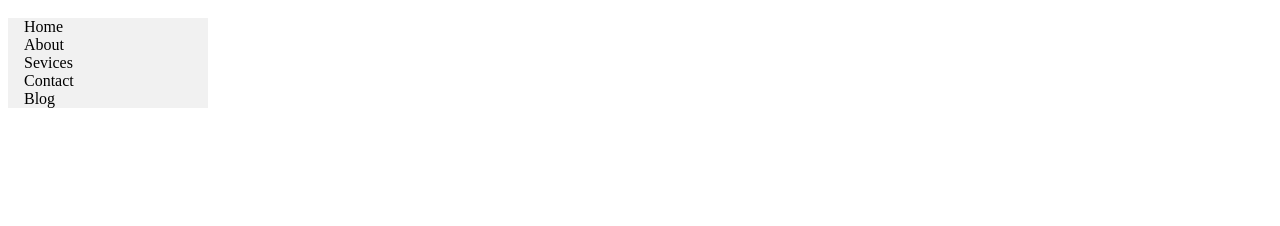
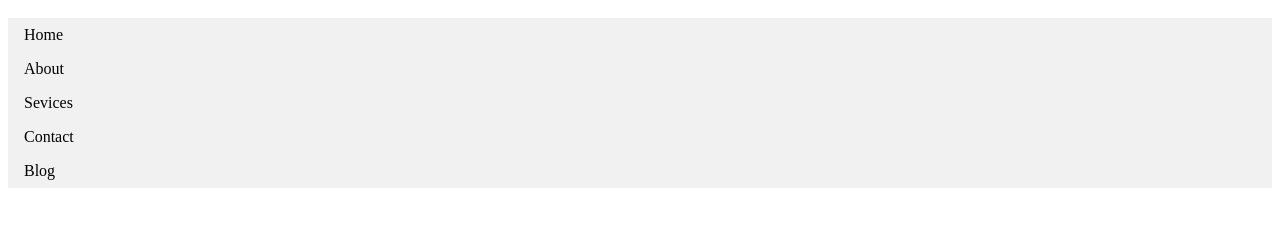
Before and after one commit to Daveym1/Daveym1.github.io, a plain HTML site: page index.html in a window 1280 px wide. Shown: the part 48-274 px from the top of the page. Drawn offline with Linux system fonts and the light colour scheme.

Commit message:
moving things around

```diff
--- a/css/main.css
+++ b/css/main.css
@@ -2,11 +2,12 @@ ul {
     list-style-type: none;
     margin: 0;
     padding: 0;
-    width: 200px;
     background-color: #f1f1f1;
 }
 
-li a {display: inline;
+li {display: inline;}
+
+li a {display: block;
 	color: #000;
 	padding: 8px 16px;
 	text-decoration: none;
```
